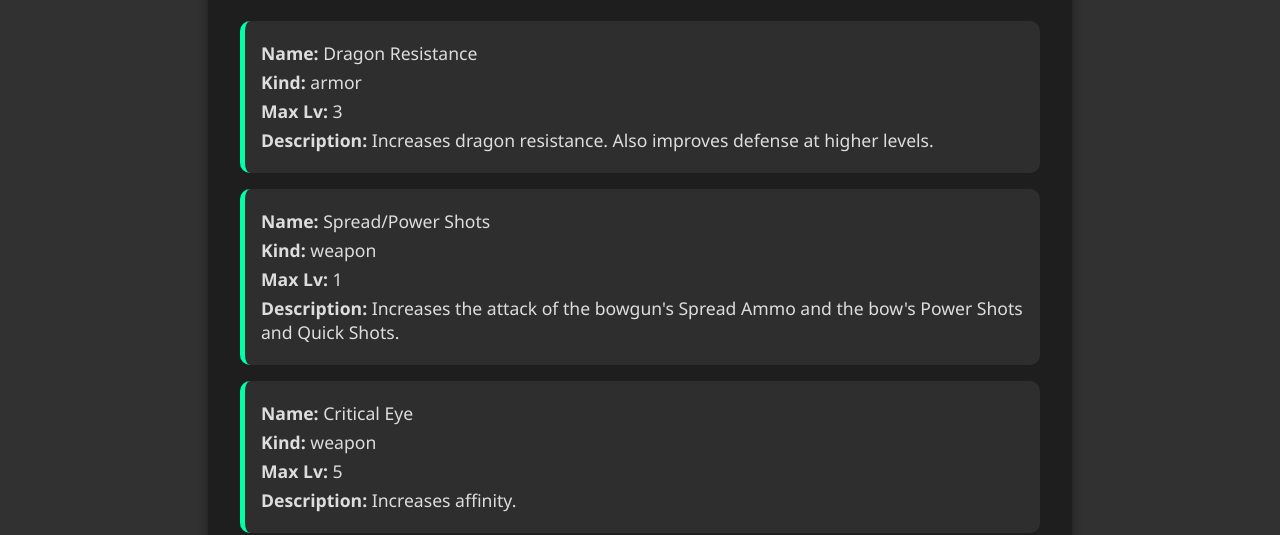
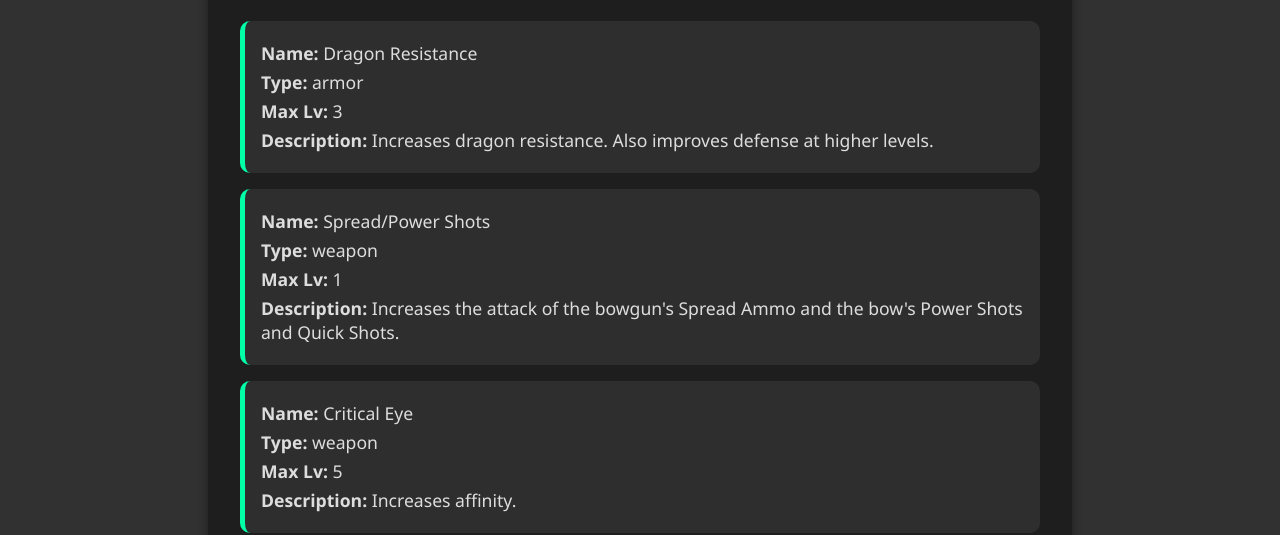
Before and after one commit to Specticol/MyApp, a React (Vite) app in the folder PersonalApp/: page /Mhw in a window 1280 px wide. Shown: the part 280-815 px from the top of the page. Built offline with nearby package versions, Linux system fonts and the light colour scheme.

Commit message:
changed kind to type

```diff
--- a/PersonalApp/src/pages/Mhw.tsx
+++ b/PersonalApp/src/pages/Mhw.tsx
@@ -80,7 +80,7 @@ export default function Mhw() {
                 filteredSkills.map((skill) => (
                     <div key={skill.id} className={styles.skillCard}>
                         <p><strong>Name:</strong> {skill.name}</p>
-                        <p><strong>Kind:</strong> {skill.kind}</p>
+                        <p><strong>Type:</strong> {skill.kind}</p>
                         <p><strong>Max Lv:</strong> {skill.ranks.length}</p>
                         <p><strong>Description:</strong> {skill.description || "No description"}</p>
                     </div>
```
